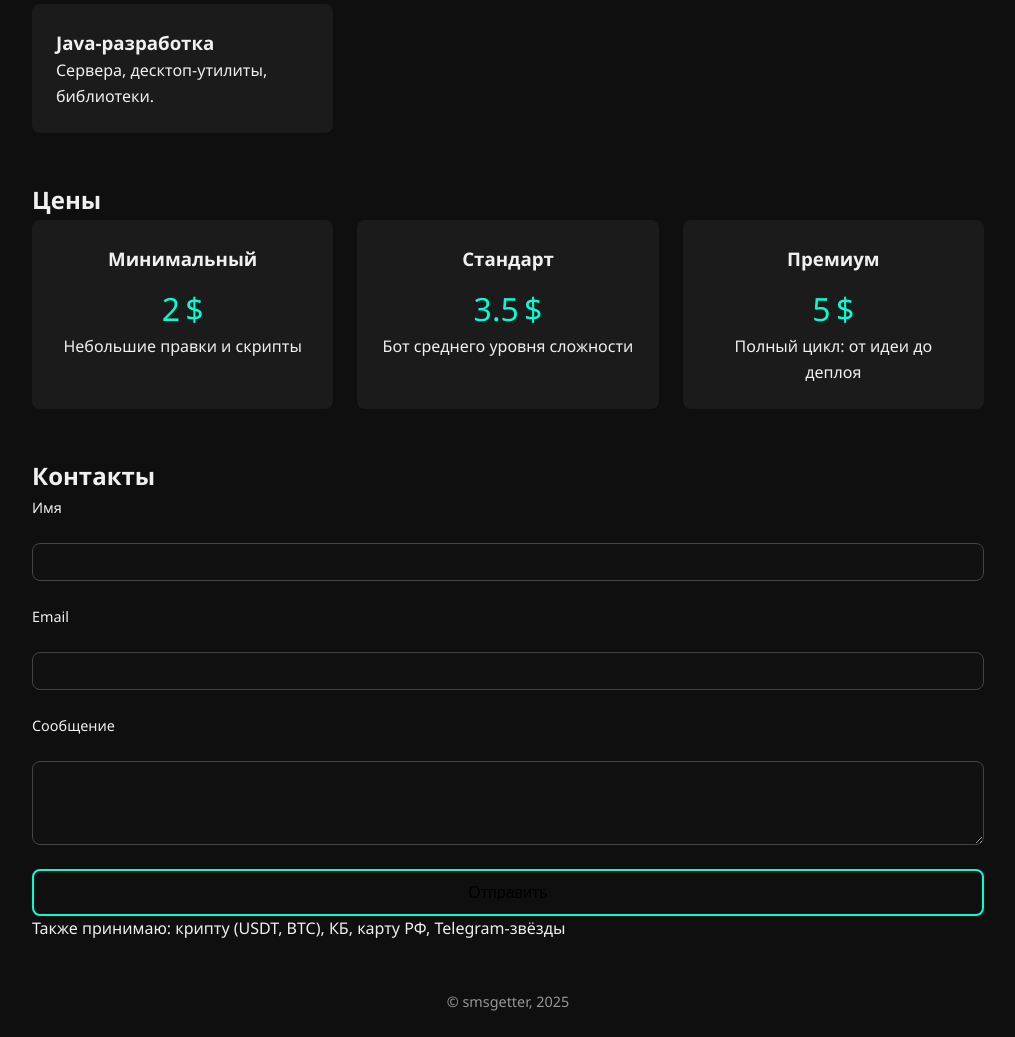
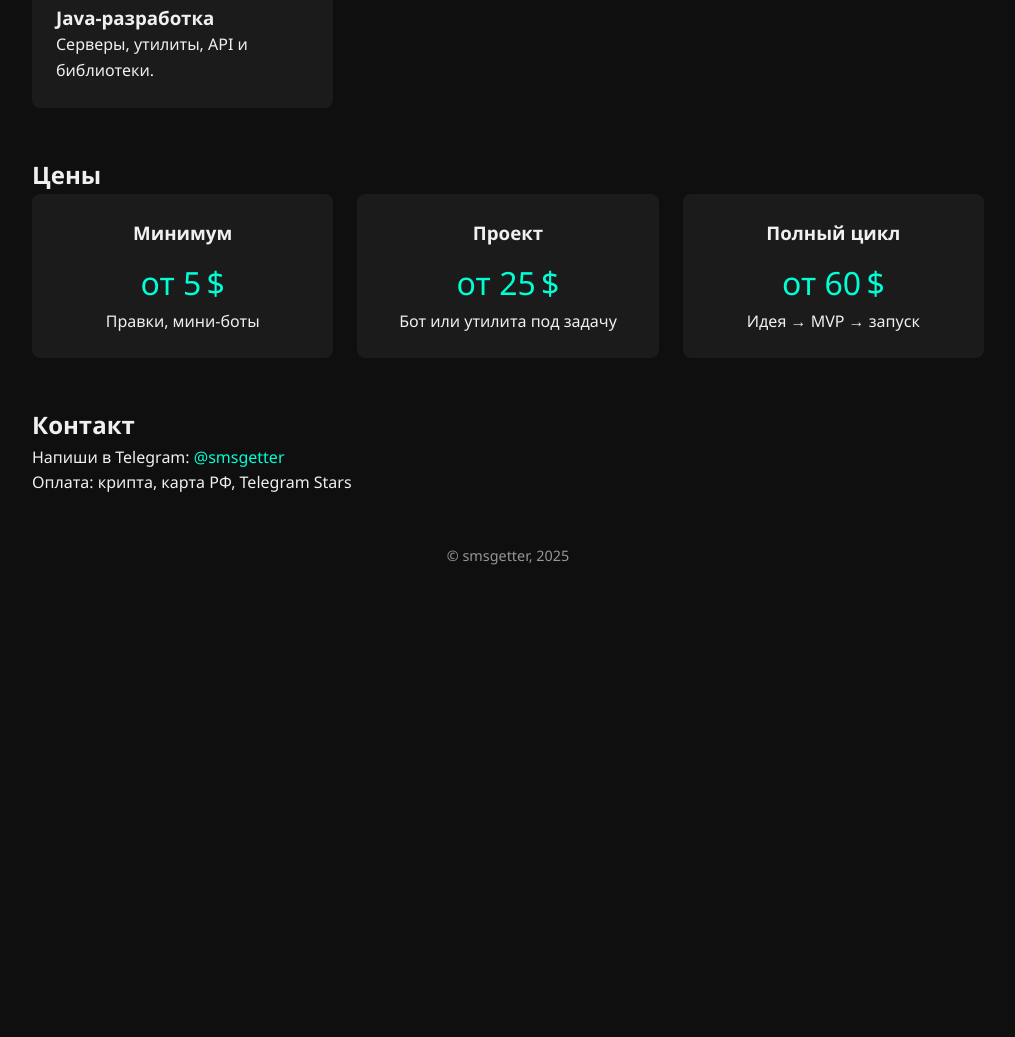
Before and after one commit to smsgetter/smsgetter.github.io, a plain HTML site: page index.html in a window 1280 px wide. Shown: the part 1037-2074 px from the top of the page, without its empty margins (132-1147 px from the left). After the commit the page ends 1628 px from the top, so only its background shows below. Drawn offline with Linux system fonts and the light colour scheme.

Commit message:
index.html

```diff
--- a/index.html
+++ b/index.html
@@ -5,7 +5,6 @@
   <meta name="viewport" content="width=device-width, initial-scale=1">
   <title>smsgetter | Telegram & Web3 Dev</title>
   <style>
-    /* === Переменные и базовые стили === */
     :root {
       --clr-bg: #0f0f0f;
       --clr-primary: #00ffd5;
@@ -23,8 +22,6 @@
     }
     a { color: var(--clr-primary); text-decoration: none; }
     a:hover { text-decoration: underline; }
-
-    /* === Навигация === */
     nav {
       display: flex;
       justify-content: space-between;
@@ -47,34 +44,39 @@
       .nav-links.show { display: flex; }
       .nav-toggle { display: block; }
     }
-
-    /* === Hero === */
     .hero {
-      display: flex; flex-direction: column;
-      justify-content: center; align-items: center;
+      display: flex;
+      flex-direction: column;
+      justify-content: center;
+      align-items: center;
       text-align: center;
-      height: 100vh; padding: var(--spacing);
+      height: 100vh;
+      padding: var(--spacing);
       background: linear-gradient(135deg, #001f3f, #003366);
     }
-    .hero h1 { font-size: 3rem; color: var(--clr-primary); }
-    .hero p { font-size: 1.2rem; margin: var(--spacing) 0; }
-    .btn {
-      padding: 0.8em 1.5em; border: 2px solid var(--clr-primary);
-      border-radius: var(--radius); background: transparent;
-      font-size: 1rem; cursor: pointer;
-      transition: background 0.3s, color 0.3s;
+    .hero a {
+      display: block;
+      width: 100%;
+      height: 100%;
+      text-decoration: none;
+      color: inherit;
     }
-    .btn:hover {
-      background: var(--clr-primary); color: var(--clr-bg);
+    .hero h1 {
+      font-size: 3rem;
+      color: var(--clr-primary);
     }
-
-    /* === Секции === */
+    .hero p {
+      font-size: 1.2rem;
+      margin: var(--spacing) 0;
+    }
     .container {
-      max-width: 1000px; margin: auto; padding: var(--spacing);
+      max-width: 1000px;
+      margin: auto;
+      padding: var(--spacing);
     }
-    section { margin-top: calc(100vh + var(--spacing)); }
-
-    /* === Услуги (Grid) === */
+    section {
+      margin-top: calc(100vh + var(--spacing));
+    }
     .services {
       display: grid;
       grid-template-columns: repeat(auto-fit, minmax(250px, 1fr));
@@ -82,12 +84,13 @@
     }
     .service-card {
       background: rgba(255,255,255,0.05);
-      padding: var(--spacing); border-radius: var(--radius);
+      padding: var(--spacing);
+      border-radius: var(--radius);
       transition: transform 0.3s;
     }
-    .service-card:hover { transform: translateY(-5px); }
-
-    /* === Прайс‑таблица === */
+    .service-card:hover {
+      transform: translateY(-5px);
+    }
     .pricing {
       display: grid;
       grid-template-columns: repeat(auto-fit, minmax(200px, 1fr));
@@ -103,31 +106,18 @@
     .pricing-card:hover {
       box-shadow: 0 0 10px var(--clr-secondary);
     }
-    .pricing-card h3 { margin-bottom: 0.5em; }
-    .pricing-card .price { font-size: 2rem; color: var(--clr-primary); }
-
-    /* === Форма контактов === */
-    .contact-form {
-      display: grid; gap: var(--spacing);
+    .pricing-card h3 {
+      margin-bottom: 0.5em;
     }
-    .contact-form label { font-size: 0.9rem; }
-    .contact-form input,
-    .contact-form textarea {
-      width: 100%; padding: 0.8em; border: 1px solid #444;
-      border-radius: var(--radius);
-      background: #111; color: var(--clr-text);
-      resize: vertical;
-      transition: border-color 0.3s;
+    .pricing-card .price {
+      font-size: 2rem;
+      color: var(--clr-primary);
     }
-    .contact-form input:focus,
-    .contact-form textarea:focus {
-      border-color: var(--clr-primary);
-    }
-
-    /* === Footer === */
     footer {
-      text-align: center; padding: var(--spacing);
-      opacity: 0.6; font-size: 0.9rem;
+      text-align: center;
+      padding: var(--spacing);
+      opacity: 0.6;
+      font-size: 0.9rem;
     }
   </style>
 </head>
@@ -144,9 +134,10 @@
   </nav>
 
   <div class="hero">
-    <h1>smsgetter</h1>
-    <p>Разработка Telegram‑ботов, Web3 и Java‑решений</p>
-    <button class="btn" onclick="document.getElementById('contact').scrollIntoView()">Связаться</button>
+    <a href="https://t.me/smsgetter">
+      <h1>smsgetter</h1>
+      <p>Telegram‑боты • Web3 • Java‑решения</p>
+    </a>
   </div>
 
   <section id="services" class="container">
@@ -154,19 +145,19 @@
     <div class="services">
       <div class="service-card">
         <h3>Telegram‑боты</h3>
-        <p>Под любые задачи: от уведомлений до игр и платежей.</p>
+        <p>Уведомления, игры, платежи и другое.</p>
       </div>
       <div class="service-card">
         <h3>Софт для Telegram</h3>
-        <p>Кастомные панели, админ‑боты, интеграции.</p>
+        <p>Панели, админ‑боты, кастом‑утилиты.</p>
       </div>
       <div class="service-card">
         <h3>Web3‑решения</h3>
-        <p>Смарт‑контракты, DApp, NFT‑проекты.</p>
+        <p>DApp, смарт‑контракты, NFT‑проекты.</p>
       </div>
       <div class="service-card">
         <h3>Java‑разработка</h3>
-        <p>Сервера, десктоп‑утилиты, библиотеки.</p>
+        <p>Серверы, утилиты, API и библиотеки.</p>
       </div>
     </div>
   </section>
@@ -175,41 +166,32 @@
     <h2>Цены</h2>
     <div class="pricing">
       <div class="pricing-card">
-        <h3>Минимальный</h3>
-        <div class="price">2 $</div>
-        <p>Небольшие правки и скрипты</p>
+        <h3>Минимум</h3>
+        <div class="price">от 5 $</div>
+        <p>Правки, мини‑боты</p>
       </div>
       <div class="pricing-card">
-        <h3>Стандарт</h3>
-        <div class="price">3.5 $</div>
-        <p>Бот среднего уровня сложности</p>
+        <h3>Проект</h3>
+        <div class="price">от 25 $</div>
+        <p>Бот или утилита под задачу</p>
       </div>
       <div class="pricing-card">
-        <h3>Премиум</h3>
-        <div class="price">5 $</div>
-        <p>Полный цикл: от идеи до деплоя</p>
+        <h3>Полный цикл</h3>
+        <div class="price">от 60 $</div>
+        <p>Идея → MVP → запуск</p>
       </div>
     </div>
   </section>
 
   <section id="contact" class="container">
-    <h2>Контакты</h2>
-    <form class="contact-form">
-      <label for="name">Имя</label>
-      <input type="text" id="name" name="name" required>
-      <label for="email">Email</label>
-      <input type="email" id="email" name="email" required>
-      <label for="message">Сообщение</label>
-      <textarea id="message" name="message" rows="4" required></textarea>
-      <button type="submit" class="btn">Отправить</button>
-    </form>
-    <p>Также принимаю: крипту (USDT, BTC), КБ, карту РФ, Telegram‑звёзды</p>
+    <h2>Контакт</h2>
+    <p>Напиши в Telegram: <a href="https://t.me/smsgetter">@smsgetter</a></p>
+    <p>Оплата: крипта, карта РФ, Telegram Stars</p>
   </section>
 
   <footer>© smsgetter, 2025</footer>
 
   <script>
-    // Toggle mobile menu
     document.querySelector('.nav-toggle')
       .addEventListener('click', () => {
         document.querySelector('.nav-links').classList.toggle('show');
@@ -217,4 +199,4 @@
   </script>
 
 </body>
-</html>
+</html
```
